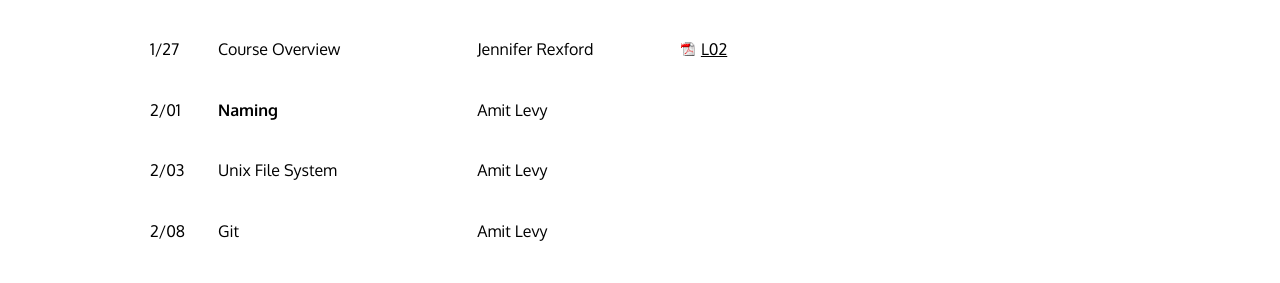
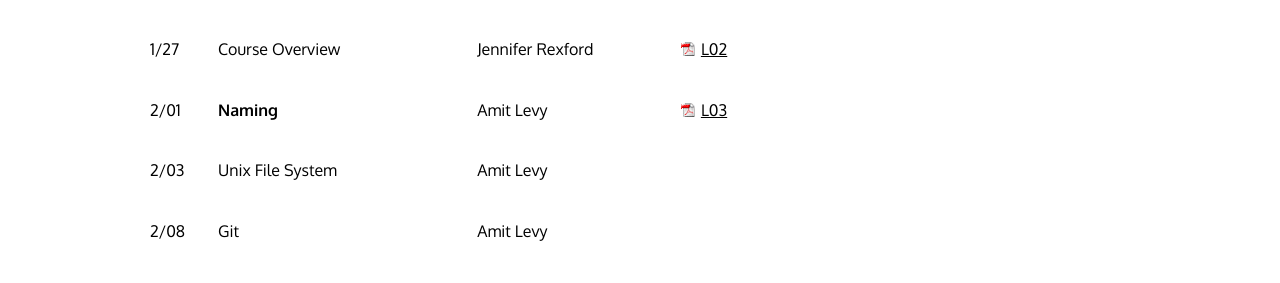
Before and after one commit to cos316/cos316-web, a Jekyll site: the page built from lectures.md, in a window 1280 px wide and 900 px high. Shown: the part 287-570 px from the top of the window. Built offline with Jekyll 4.4.1, drawn with Linux system fonts in a browser that asks for light colours; nearby versions of some CDN libraries.

Commit message:
Post lecture 3 slides

```diff
--- a/lectures.md
+++ b/lectures.md
@@ -9,7 +9,7 @@ Lectures meet on Tuesday and Thursday 10:00-10:50am
 |-------|-------|------------|-------|-------|------------|
 | 1/25  | What is a System?| Jennifer Rexford | [L01](lectures/L01-systems.pdf) | | |
 | 1/27  | Course Overview  | Jennifer Rexford | [L02](lectures/L02-overview.pdf) | | |
-| 2/01  | **Naming**       | Amit Levy   |   | | |
+| 2/01  | **Naming**       | Amit Levy   | [L03](lectures/L03-naming.pdf)  | | |
 | 2/03  | Unix File System | Amit Levy   |   |
 | 2/08  | Git              | Amit Levy   |   |
 | 2/10  | Network Naming   | Jennifer Rexford |   | | |
```
